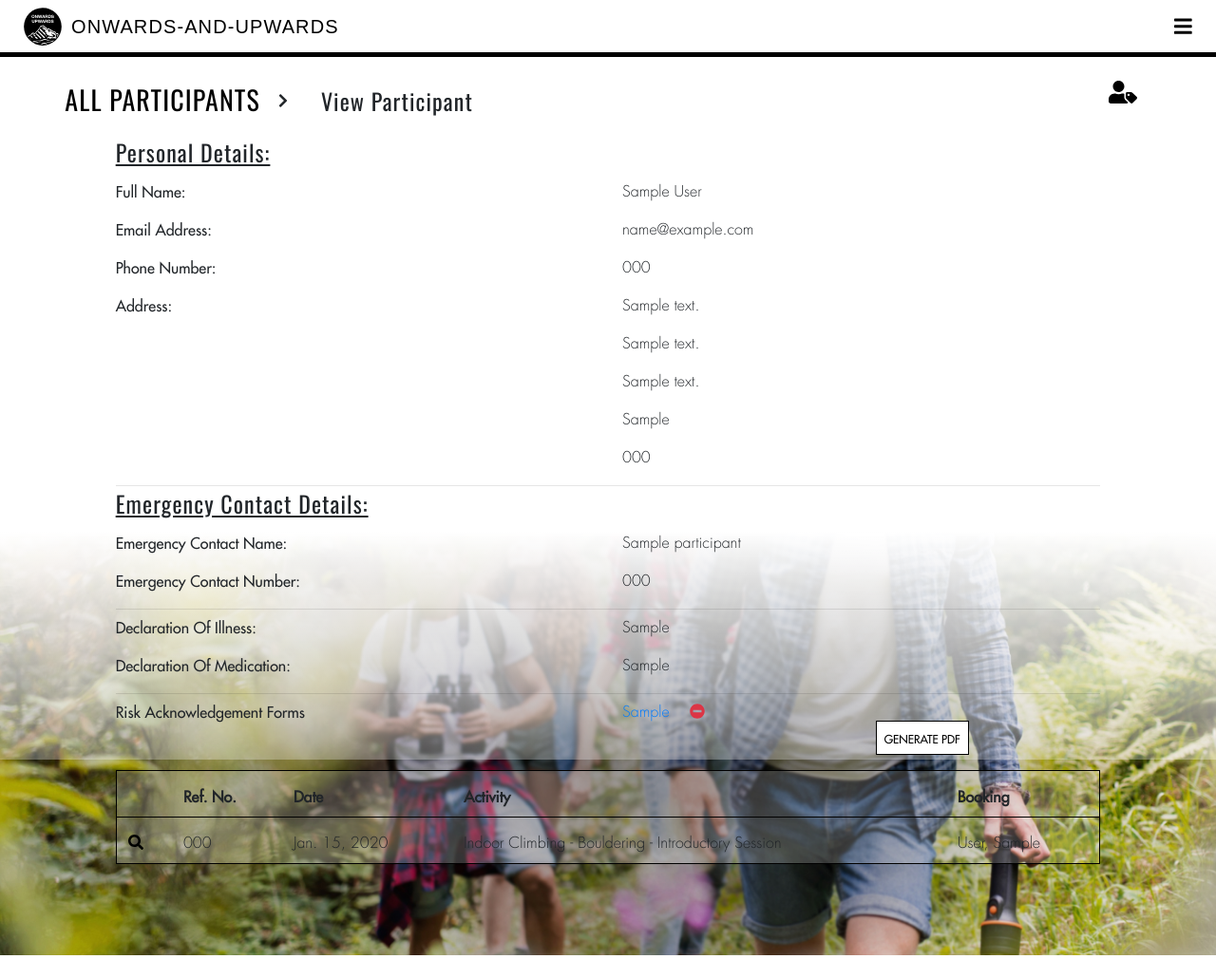
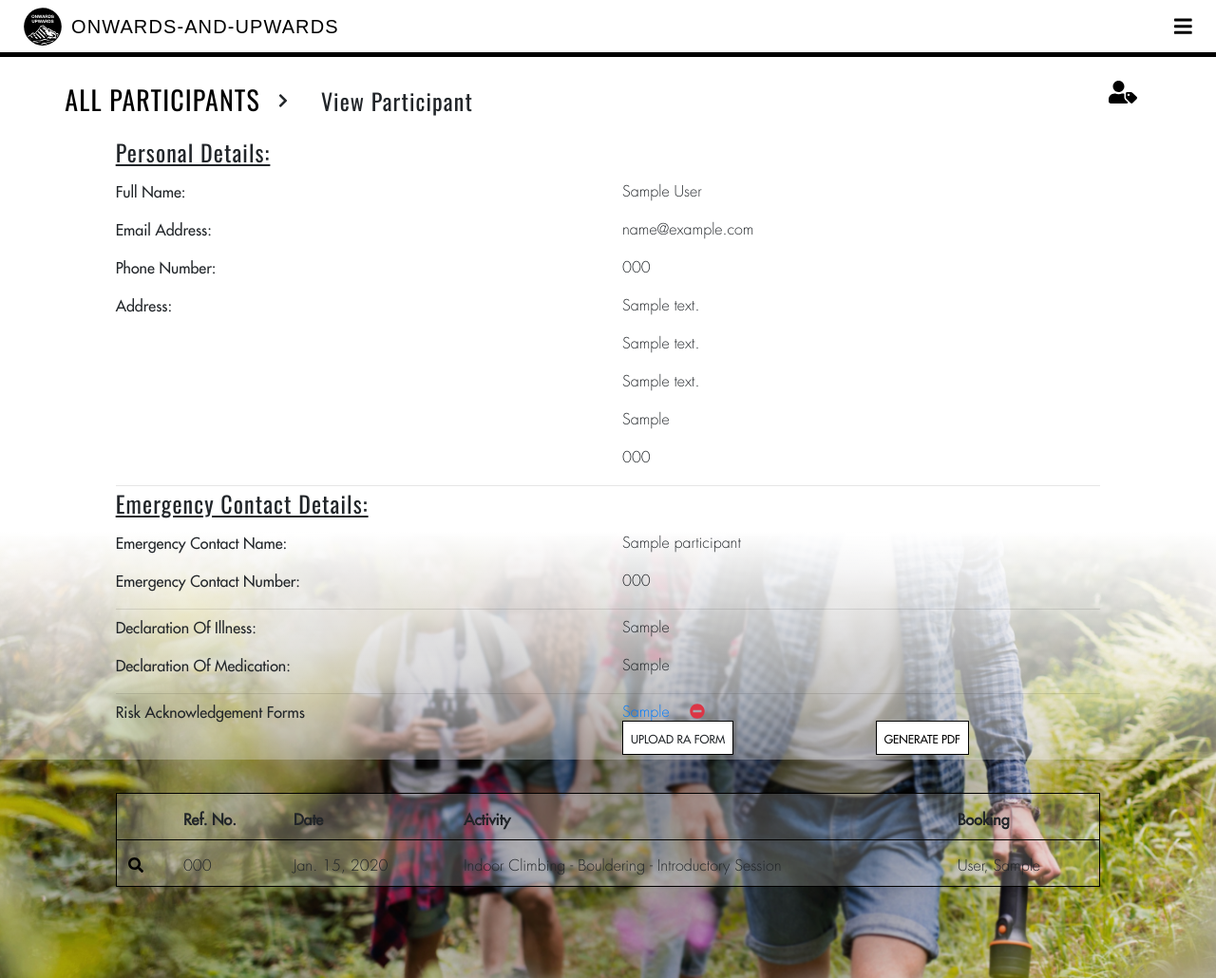
Before and after one commit to Lindsaykerr1994/Onwards-And-Upwards-Backend, a Django app: page /risk_forms/view_participant/1 in a window 1280 px wide. Shown: the whole page at 95% size. Before the commit the page ends 1006 px from the top, so only its background shows below. Run offline with Django 3.2, Linux system fonts and the light colour scheme; a user stored in the database is signed in; data comes from the database, SQL or seed files in the repository; tables that the repository leaves empty hold one stand-in row (values such as "Sample post"); data that the repository does not hold is empty; some libraries are stand-ins or nearby versions.

Commit message:
Updated views to allow manual form of participant

```diff
--- a/riskforms/templates/riskforms/view_participant.html
+++ b/riskforms/templates/riskforms/view_participant.html
@@ -158,14 +158,14 @@
                         {% endif %}
                         <div class="row">
                             <div class="col-6">
-                                <!--<form action="{% url 'update_raform' participant.pk %}" method="POST" id="update_raform" enctype="multipart/form-data">
+                                <form action="{% url 'update_raform' participant.pk %}" method="POST" id="update_raform" enctype="multipart/form-data">
                                     {% csrf_token %}
                                     <label class="onwards-button">Upload RA Form
                                         <input type="file" class="d-none" name="document" id="id_risk_form">
                                     </label>
                                     <span id="submit_raform" class="mx-3 d-none"><i class="fas fa-plus-circle text-success"></i></span>
                                     <p id="fileName" class="small"></p>
-                                </form>-->
+                                </form>
                             </div>
                             <div class="col-6">
                                 <a href="{% url 'view_raform' participant.pk %}" class="onwards-button text-black d-inline-block align-middle" target="_blank">Generate PDF</a>
--- a/riskforms/views.py
+++ b/riskforms/views.py
@@ -254,7 +254,8 @@ def update_raform(request, part_id):
     if request.method == "POST":
         participant = Participant.objects.get(pk=part_id)
         form = request.FILES['document']
-
+        participant.manual_form = form
+        participant.save(update_fields=['manual_form'])
         return redirect(reverse('view_participant',
                         args=[participant.pk]))
 
```
Also changed, not shown: 1 other file.
